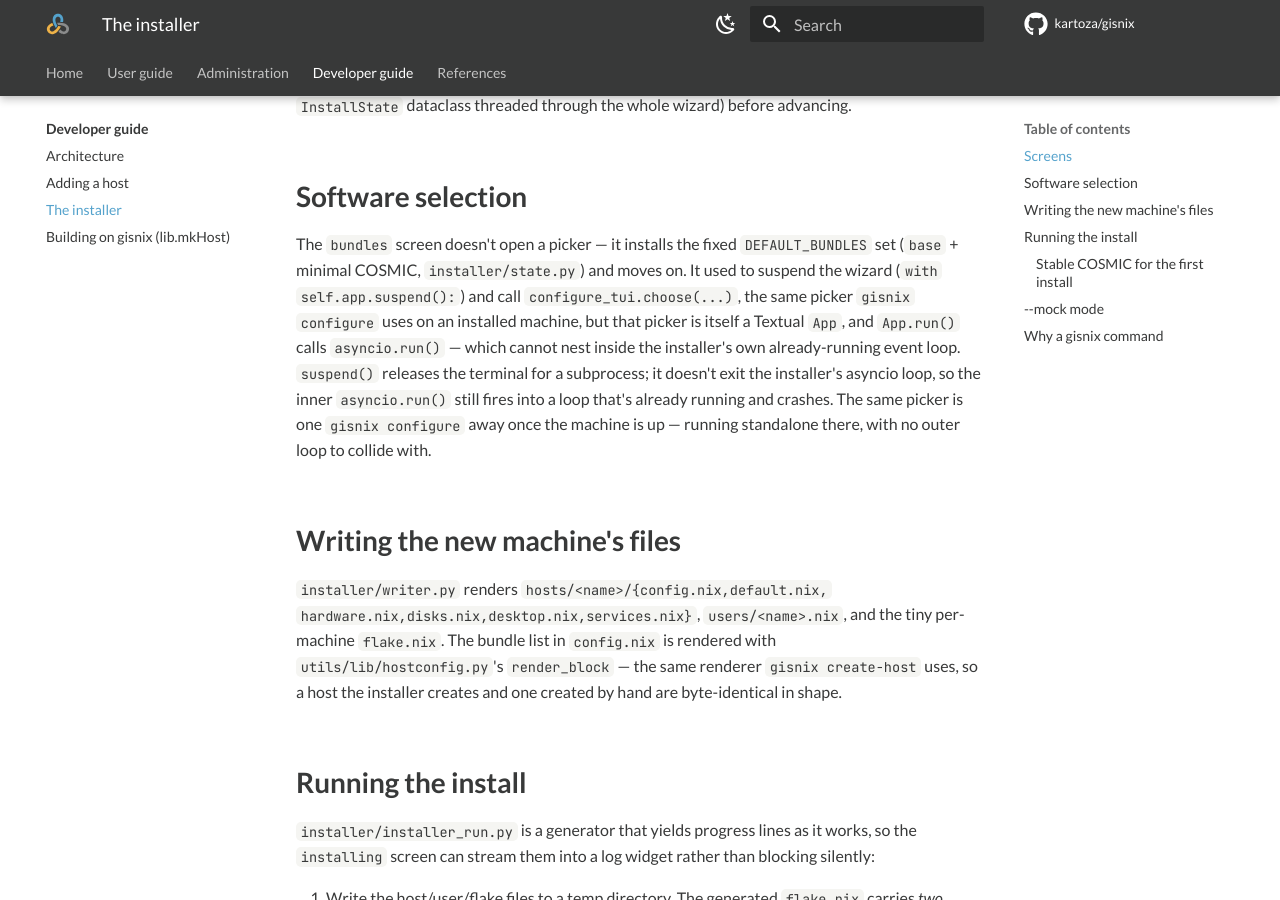
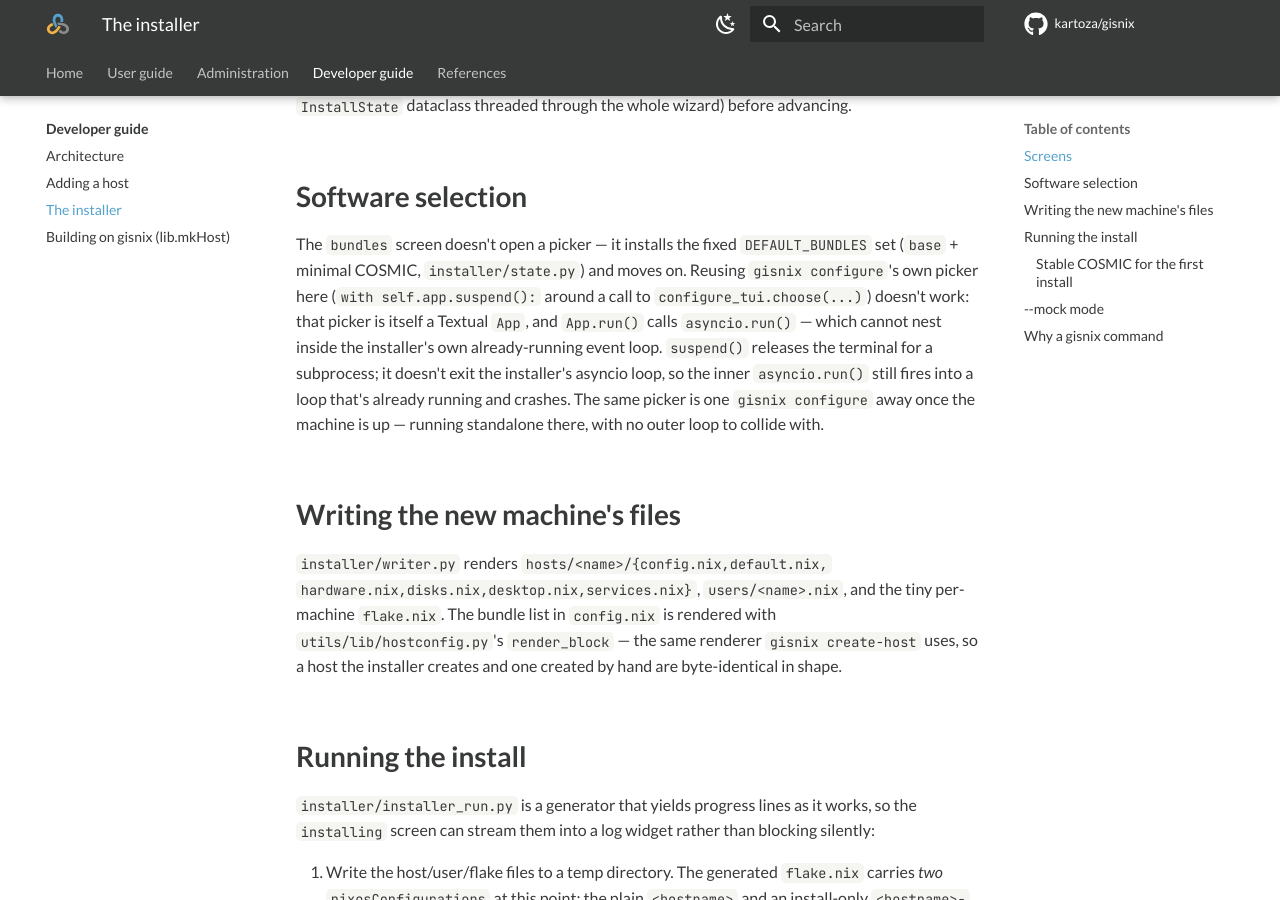
Before and after one commit to kartoza/gisnix, an MkDocs documentation site: the page built from docs/developer/installer.md, in a window 1280 px wide and 900 px high, scrolled down 620 px. Built offline with MkDocs 1.6.1 and Material for MkDocs 9.7.7, drawn with Linux system fonts in a browser that asks for light colours; comment, search, counter and statistics services are not loaded.

Commit message:
docs: drop before/after framing, state current behavior only
gisnix is a new public project — a reader has no prior version to be
reoriented from, so "X used to do this, now it does that" adds nothing
and implies a history that doesn't exist for them. Reworded both
instances to state the current behavior/constraint directly.

```diff
--- a/docs/developer/installer.md
+++ b/docs/developer/installer.md
@@ -29,16 +29,15 @@ whole wizard) before advancing.
 
 The `bundles` screen doesn't open a picker — it installs the fixed
 `DEFAULT_BUNDLES` set (`base` + minimal COSMIC, `installer/state.py`) and
-moves on. It used to suspend the wizard (`with self.app.suspend():`) and
-call `configure_tui.choose(...)`, the same picker `gisnix configure` uses
-on an installed machine, but that picker is itself a Textual `App`, and
-`App.run()` calls `asyncio.run()` — which cannot nest inside the
-installer's own already-running event loop. `suspend()` releases the
-terminal for a subprocess; it doesn't exit the installer's asyncio loop,
-so the inner `asyncio.run()` still fires into a loop that's already
-running and crashes. The same picker is one `gisnix configure` away once
-the machine is up — running standalone there, with no outer loop to
-collide with.
+moves on. Reusing `gisnix configure`'s own picker here (`with
+self.app.suspend():` around a call to `configure_tui.choose(...)`)
+doesn't work: that picker is itself a Textual `App`, and `App.run()`
+calls `asyncio.run()` — which cannot nest inside the installer's own
+already-running event loop. `suspend()` releases the terminal for a
+subprocess; it doesn't exit the installer's asyncio loop, so the inner
+`asyncio.run()` still fires into a loop that's already running and
+crashes. The same picker is one `gisnix configure` away once the machine
+is up — running standalone there, with no outer loop to collide with.
 
 ## Writing the new machine's files
 
```
Also changed, not shown: docs/user/keyboard.md (+1 -2 lines).
